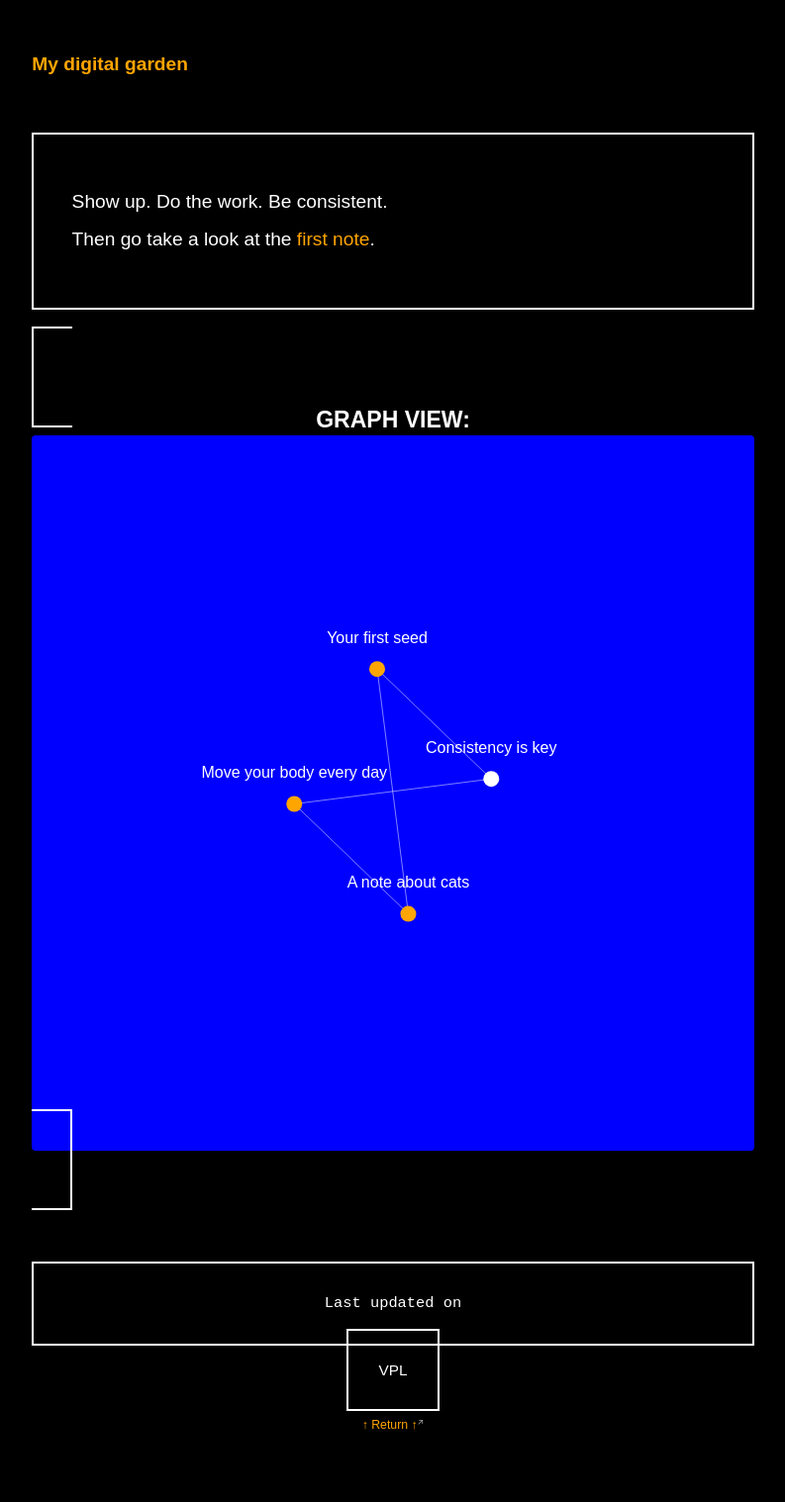
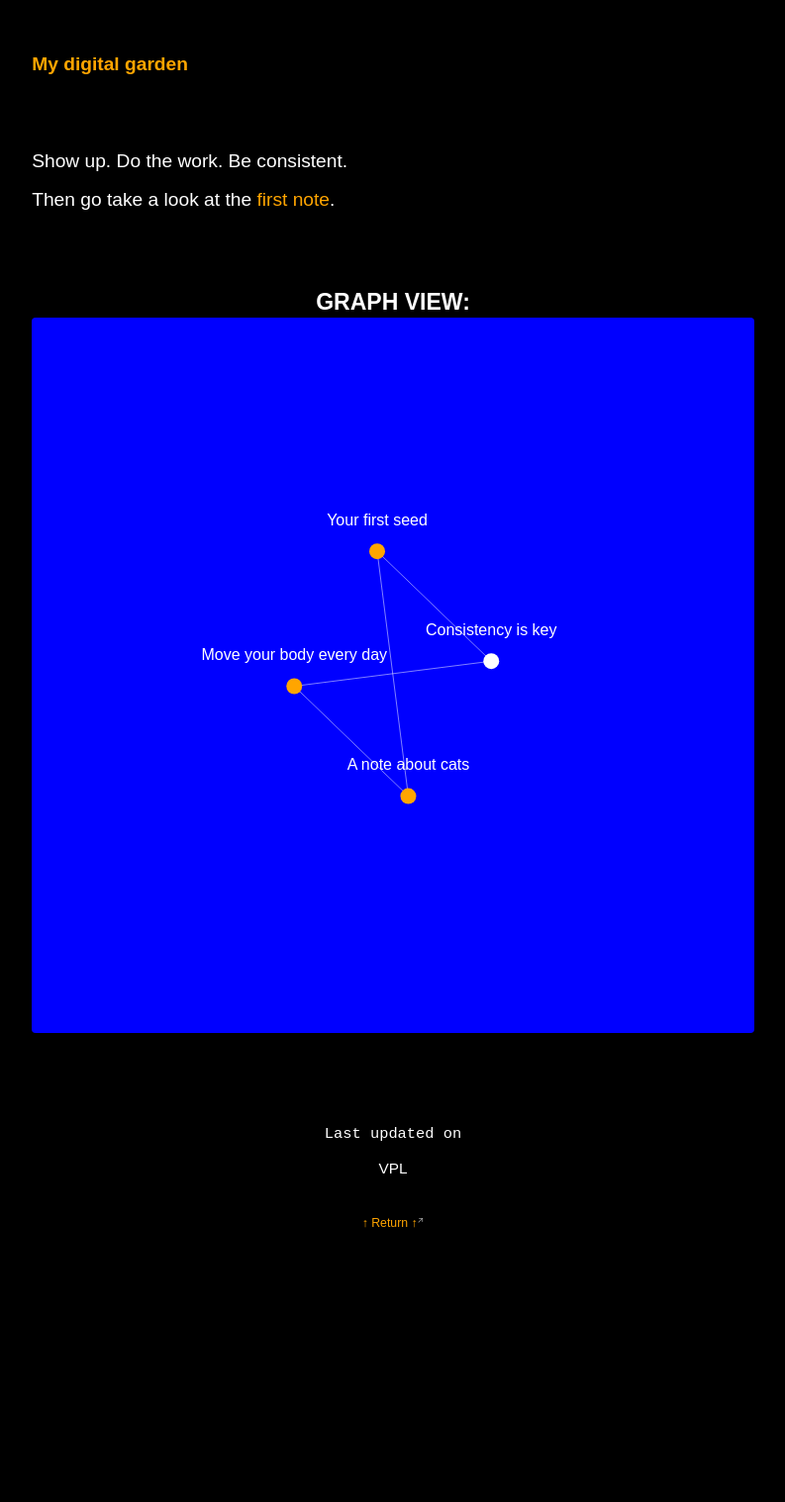
Before and after one commit to xcela/Exocore, a Jekyll site: the page built from _notes/consistency.md, in a window 1280 px wide. Shown: the whole page at 99% size, without its empty margins (243-1036 px from the left). Built offline with Jekyll 4.4.1, drawn with Linux system fonts in a browser that asks for light colours; after the commit the page ends 1314 px from its top, so only the background shows below that.

Commit message:
Update _style.scss

```diff
--- a/_sass/_style.scss
+++ b/_sass/_style.scss
@@ -21,11 +21,6 @@ body {
   @media (min-width: 820px) {
     font-size: 1.2rem;
   }
-}
-
-title, #notes-entry-container, graph, time, license {
-border: 2px solid white;
-  padding: 2em;
 }
 
 time {
```
